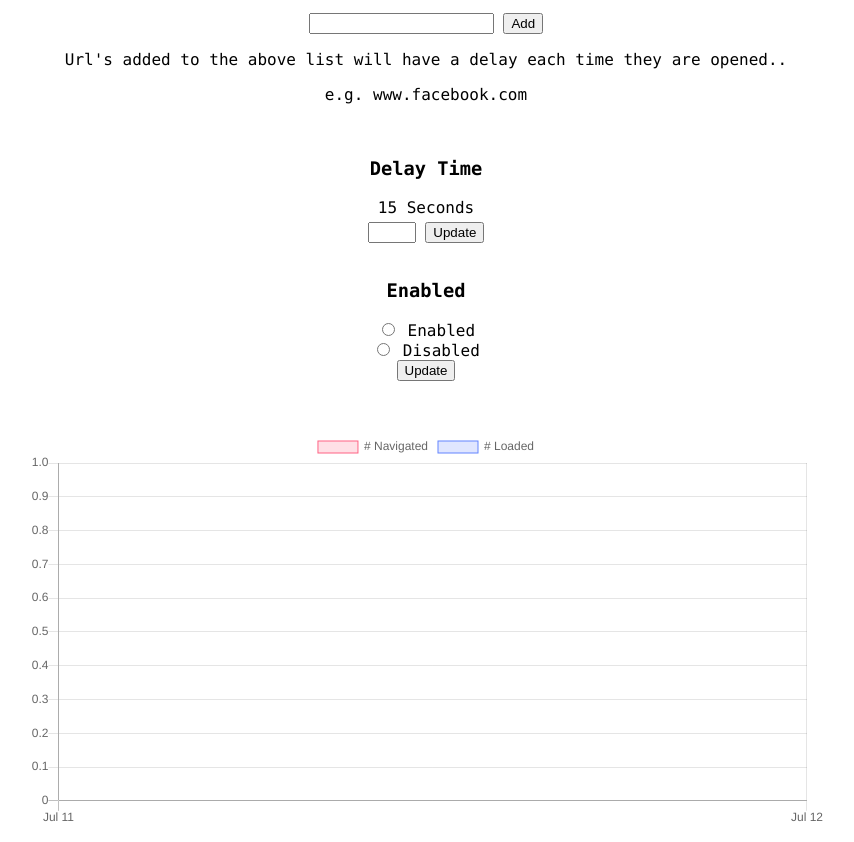
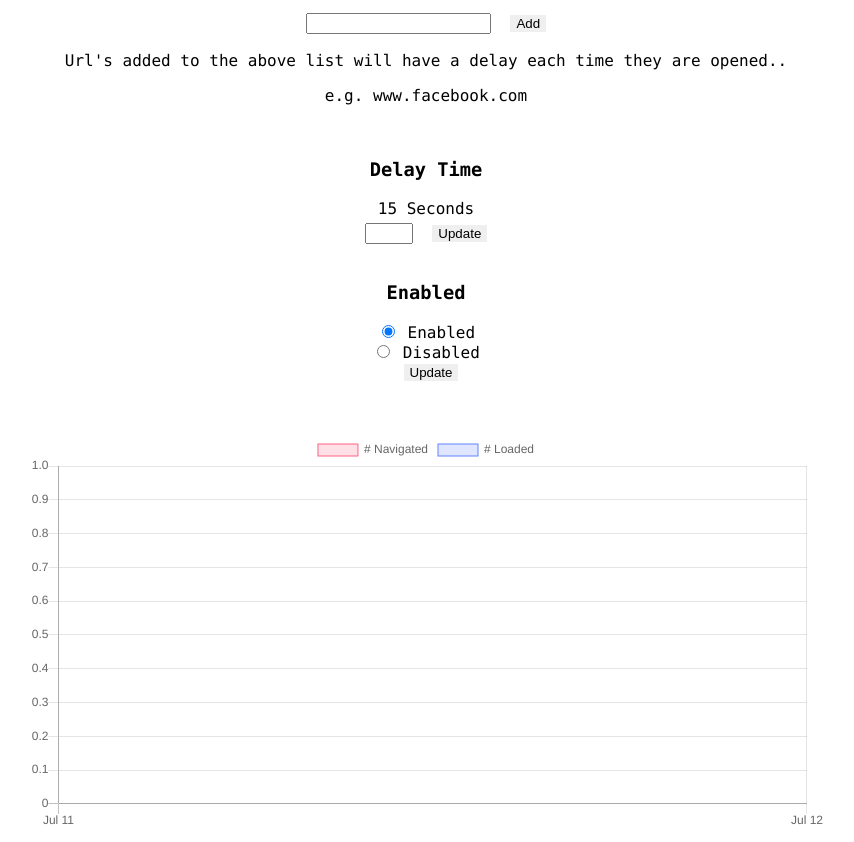
Before and after one commit to richardroy/delay, a website built with webpack: page src/home.html in a window 1280 px wide. Shown: the part 224-1066 px from the top of the page, without its empty margins (214-1068 px from the left). Built offline with nearby package versions, Linux system fonts and the light colour scheme.

Commit message:
udpated button styling?

```diff
--- a/src/Config.js
+++ b/src/Config.js
@@ -30,7 +30,7 @@ export default class Config {
     this.save(config);
   }
 
-  static getEnabled() {
+  static getEnabledStatus() {
     const config = this.load();
     const enabled = config.enabled;
     if(enabled == undefined)
--- a/src/Home.js
+++ b/src/Home.js
@@ -40,8 +40,6 @@ export default class Home {
     const enabledValue = document.querySelector('input[name="active"]:checked').value;
     if(enabledValue)
       Config.setEnabledStatus(enabledValue)
-    else
-      Config.setEnabledStatus(disabledValue)
   }
 
   static createNewBlacklistLiElement(url) {
@@ -105,6 +103,12 @@ export default class Home {
   static setInitalDelayTimeElement() {
     this.setDelayTimeOutputElement(Config.getDelayTime());
   }
+
+  static setInitialEnabledStatus() {
+    const enabled = Config.getEnabledStatus();
+    const enabledElement = document.querySelector('input[value="'+enabled+'"]');
+    enabledElement.checked = true;
+  }
 }
 
 document.getElementById("blacklistSubmit").addEventListener("click", () => Home.submitNewUrl());
@@ -116,6 +120,7 @@ document.getElementById("enabledSubmit").addEventListener("click", () => Home.se
 window.addEventListener("load", function load(event){
   Home.buildInitialBlacklist();
   Home.setInitalDelayTimeElement();
+  Home.setInitialEnabledStatus();
 });
 
 NavEventChart.initialiseGraph();
--- a/src/style.css
+++ b/src/style.css
@@ -48,7 +48,7 @@ li {
   list-style: none;
 }
 
-#deleteButton {
+button {
   margin-left: 10px;
   margin-bottom: 3px;
   border: none;
```
